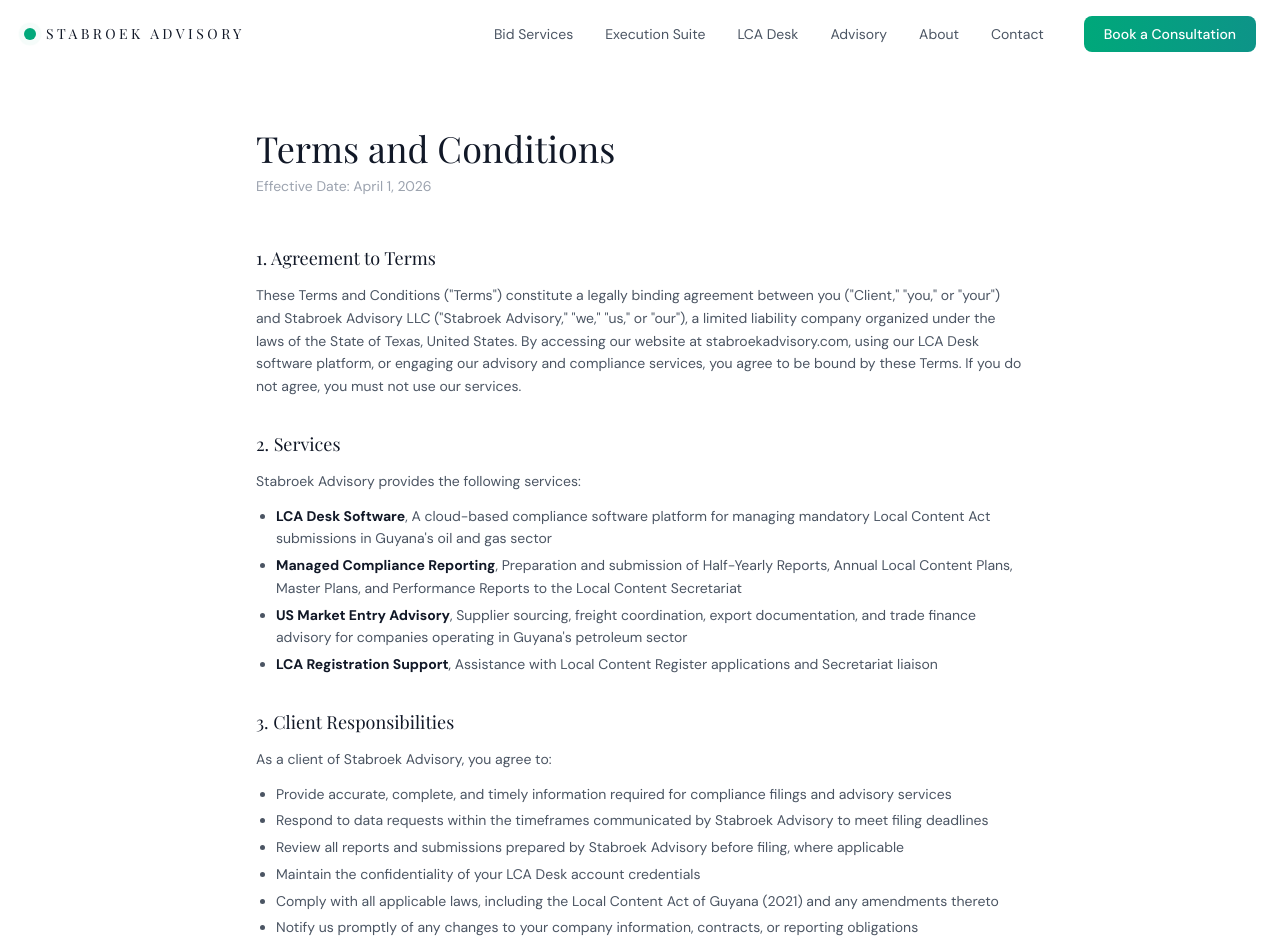
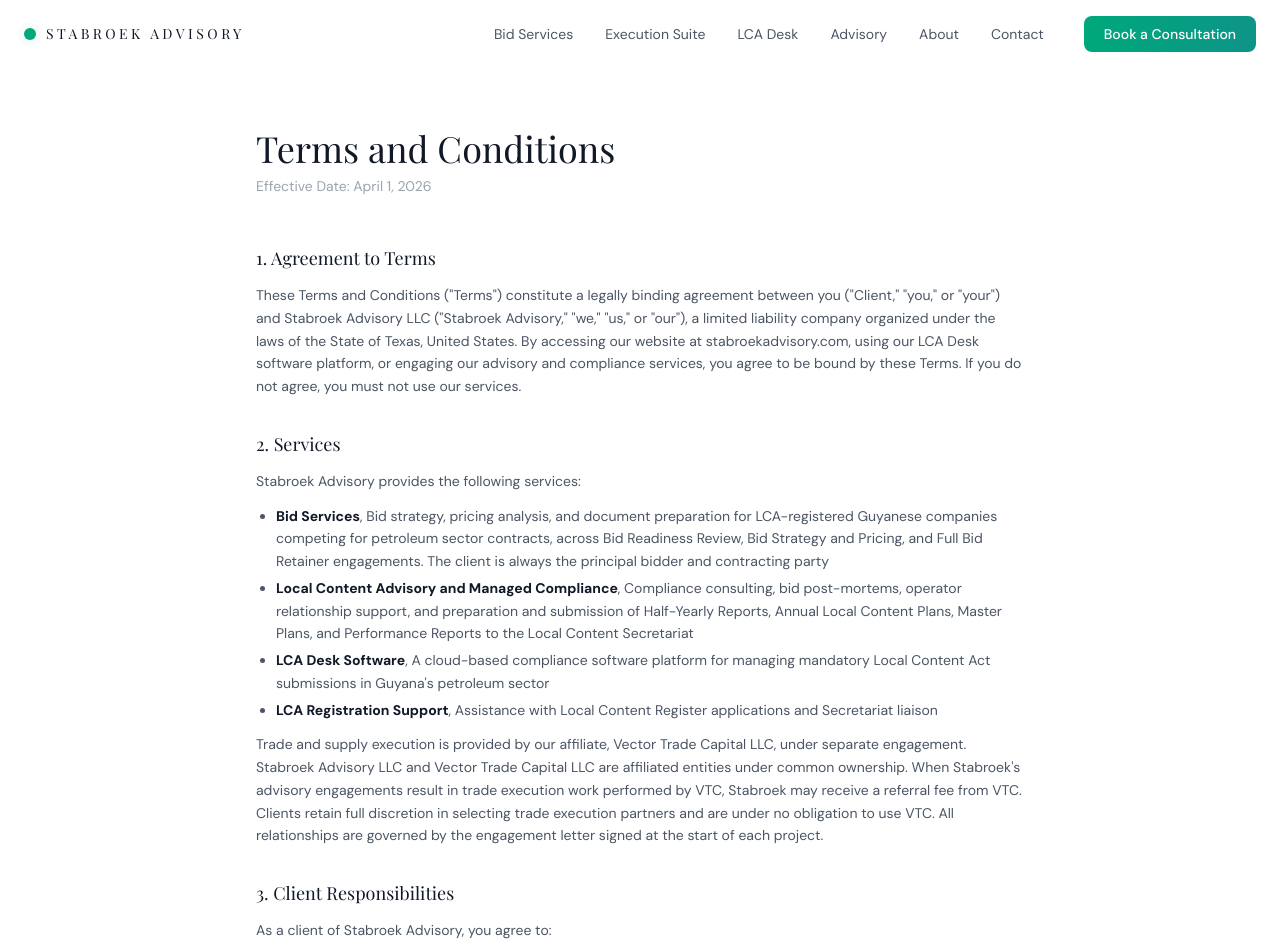
Before and after one commit to cjkootch/stabroekadvisory_website, a Next.js app: page /terms in a window 1280 px wide. Shown: the top 952 px of the page. Built offline with nearby package versions, Linux system fonts and the light colour scheme.

Commit message:
feat: align terms of service with bid services positioning
Replace the US Market Entry service entry with bid services and local content
advisory, and add the affiliated-party (VTC) disclosure to the terms.

https://claude.ai/code/session_01DhnKrAzk5by99XdpiH3xwz

```diff
--- a/src/app/terms/page.tsx
+++ b/src/app/terms/page.tsx
@@ -29,11 +29,14 @@ export default function TermsPage() {
             <h2 className="font-display text-lg text-text-primary mb-3">2. Services</h2>
             <p className="mb-3">Stabroek Advisory provides the following services:</p>
             <ul className="list-disc pl-5 space-y-1">
-              <li><strong className="text-text-primary">LCA Desk Software</strong>, A cloud-based compliance software platform for managing mandatory Local Content Act submissions in Guyana&apos;s oil and gas sector</li>
-              <li><strong className="text-text-primary">Managed Compliance Reporting</strong>, Preparation and submission of Half-Yearly Reports, Annual Local Content Plans, Master Plans, and Performance Reports to the Local Content Secretariat</li>
-              <li><strong className="text-text-primary">US Market Entry Advisory</strong>, Supplier sourcing, freight coordination, export documentation, and trade finance advisory for companies operating in Guyana&apos;s petroleum sector</li>
+              <li><strong className="text-text-primary">Bid Services</strong>, Bid strategy, pricing analysis, and document preparation for LCA-registered Guyanese companies competing for petroleum sector contracts, across Bid Readiness Review, Bid Strategy and Pricing, and Full Bid Retainer engagements. The client is always the principal bidder and contracting party</li>
+              <li><strong className="text-text-primary">Local Content Advisory and Managed Compliance</strong>, Compliance consulting, bid post-mortems, operator relationship support, and preparation and submission of Half-Yearly Reports, Annual Local Content Plans, Master Plans, and Performance Reports to the Local Content Secretariat</li>
+              <li><strong className="text-text-primary">LCA Desk Software</strong>, A cloud-based compliance software platform for managing mandatory Local Content Act submissions in Guyana&apos;s petroleum sector</li>
               <li><strong className="text-text-primary">LCA Registration Support</strong>, Assistance with Local Content Register applications and Secretariat liaison</li>
             </ul>
+            <p className="mt-3">
+              Trade and supply execution is provided by our affiliate, Vector Trade Capital LLC, under separate engagement. Stabroek Advisory LLC and Vector Trade Capital LLC are affiliated entities under common ownership. When Stabroek&apos;s advisory engagements result in trade execution work performed by VTC, Stabroek may receive a referral fee from VTC. Clients retain full discretion in selecting trade execution partners and are under no obligation to use VTC. All relationships are governed by the engagement letter signed at the start of each project.
+            </p>
           </div>
 
           <div>
```
